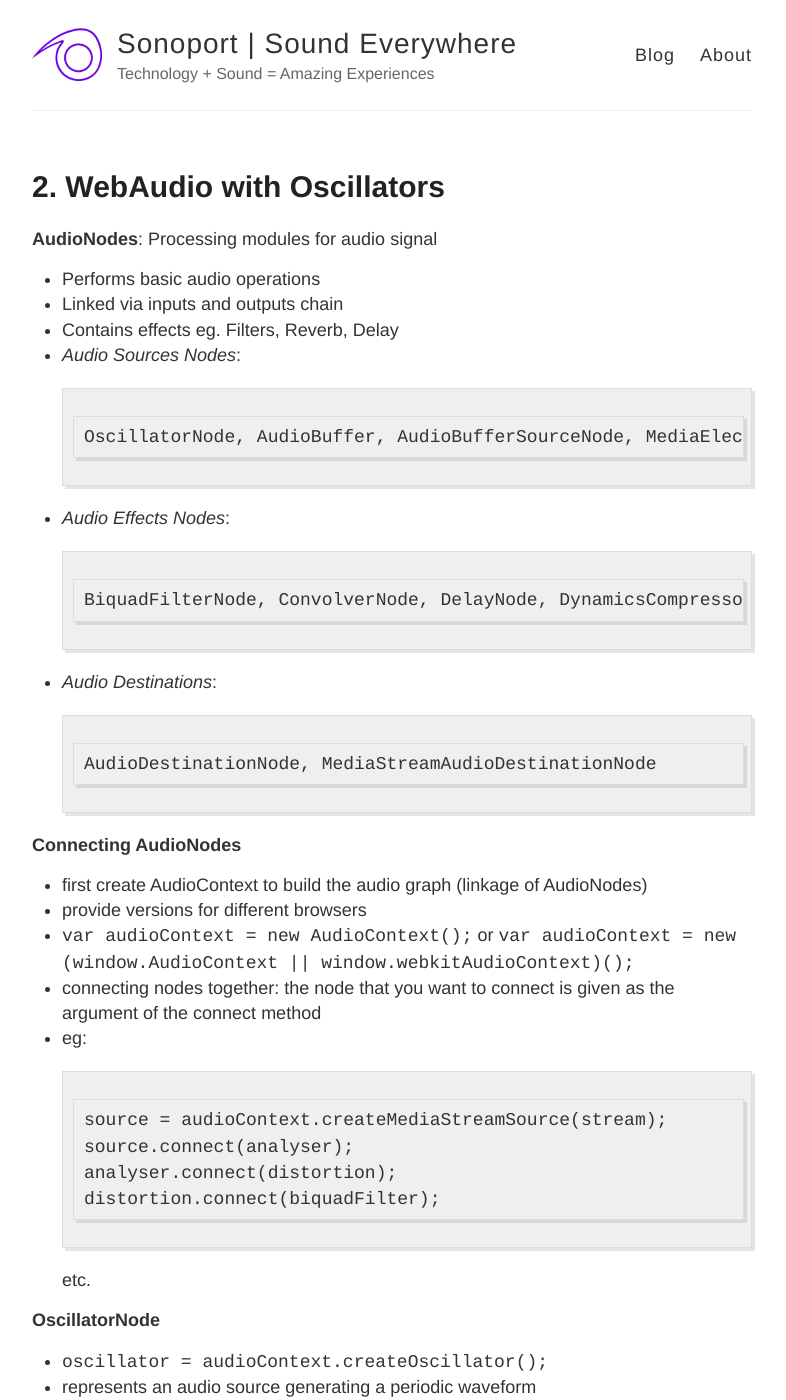
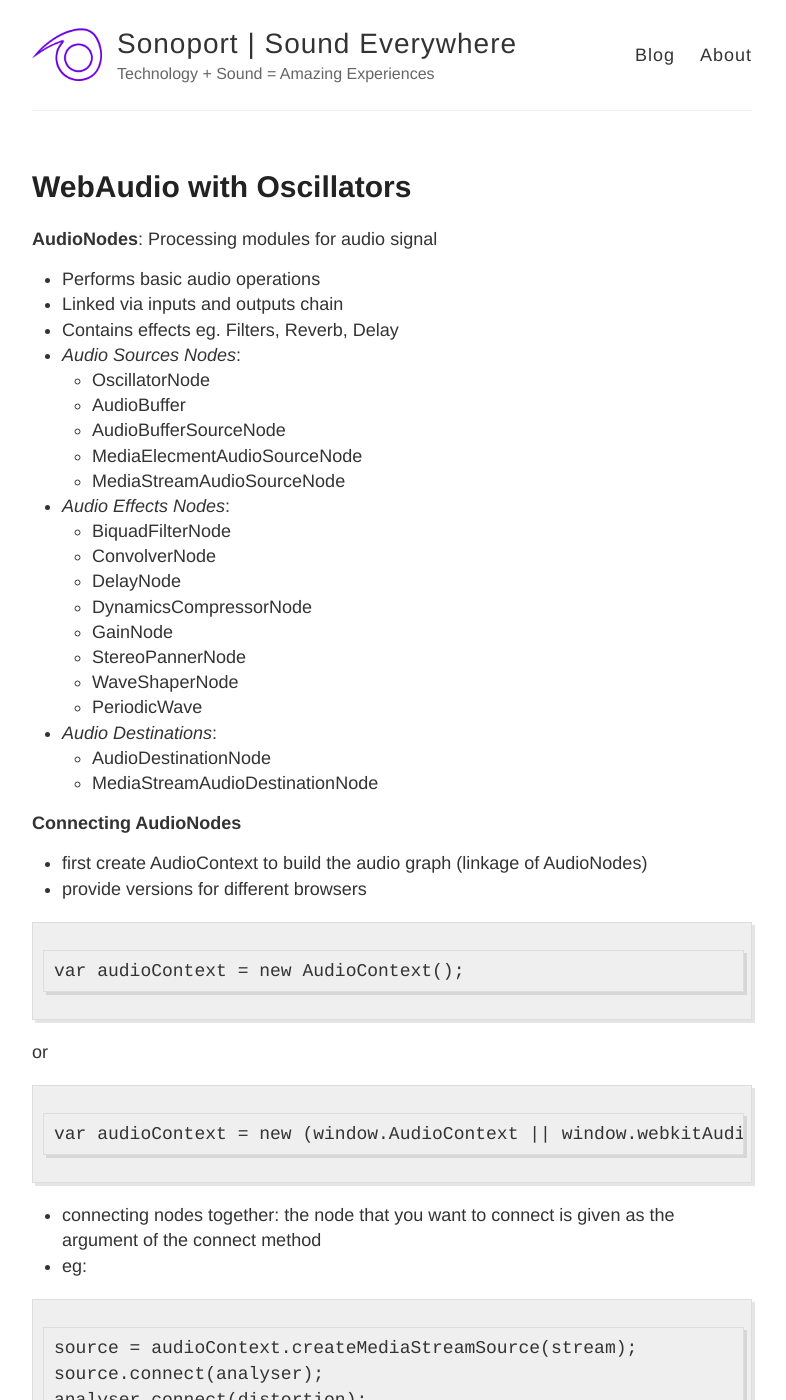
Before and after one commit to Sonoport/sonoport.github.io, a Jekyll site: the page built from _posts/2015-05-15-lynetteBlog2.md, in a window 1280 px wide and 1400 px high. Shown: the whole window, without its empty margins (248-1034 px from the left). Built offline with Jekyll 4.4.1, drawn with Linux system fonts in a browser that asks for light colours; Markdown is read by kramdown in place of the engine named in the settings; some of the changed text lies outside the part shown.

Commit message:
updated formatting

````diff
--- a/_posts/2015-05-15-lynetteBlog2.md
+++ b/_posts/2015-05-15-lynetteBlog2.md
@@ -1,6 +1,6 @@
 ---
 layout: post
-title: 2. WebAudio with Oscillators
+title: WebAudio with Oscillators
 
 ---
 **AudioNodes**: Processing modules for audio signal
@@ -9,32 +9,50 @@ title: 2. WebAudio with Oscillators
 - Linked via inputs and outputs chain
 - Contains effects eg. Filters, Reverb, Delay
 - *Audio Sources Nodes*:
-```
-OscillatorNode, AudioBuffer, AudioBufferSourceNode, MediaElecmentAudioSourceNode, MediaStreamAudioSourceNode
-```
+	- OscillatorNode
+	- AudioBuffer
+	- AudioBufferSourceNode
+	- MediaElecmentAudioSourceNode
+	- MediaStreamAudioSourceNode
+
 - *Audio Effects Nodes*:
-```
-BiquadFilterNode, ConvolverNode, DelayNode, DynamicsCompressorNode, GainNode, StereoPannerNode, WaveShaperNode, PeriodicWave
-```
+	- BiquadFilterNode
+	- ConvolverNode
+	- DelayNode
+	- DynamicsCompressorNode
+	- GainNode
+	- StereoPannerNode
+	- WaveShaperNode
+	- PeriodicWave
+
 - *Audio Destinations*:
-```
-AudioDestinationNode, MediaStreamAudioDestinationNode
-```
+	- AudioDestinationNode
+	- MediaStreamAudioDestinationNode
+
 
 **Connecting AudioNodes**
 
 - first create AudioContext to build the audio graph (linkage of AudioNodes)
 - provide versions for different browsers
-- `var audioContext = new AudioContext();` or `var audioContext = new (window.AudioContext || window.webkitAudioContext)();`
+
+```
+var audioContext = new AudioContext();
+```
+or
+
+```
+var audioContext = new (window.AudioContext || window.webkitAudioContext)();
+```
+
 - connecting nodes together: the node that you want to connect is given as the argument of the connect method
 - eg:
+
 ```
 source = audioContext.createMediaStreamSource(stream);
 source.connect(analyser);
 analyser.connect(distortion);
 distortion.connect(biquadFilter);
 ```
-etc.
 
 **OscillatorNode**
 
````
Also changed, not shown: other parts of _posts/2015-05-15-lynetteBlog2.md (+1 -4 lines), _posts/2015-05-15-lynetteBlog1.md (+3 -2 lines).
